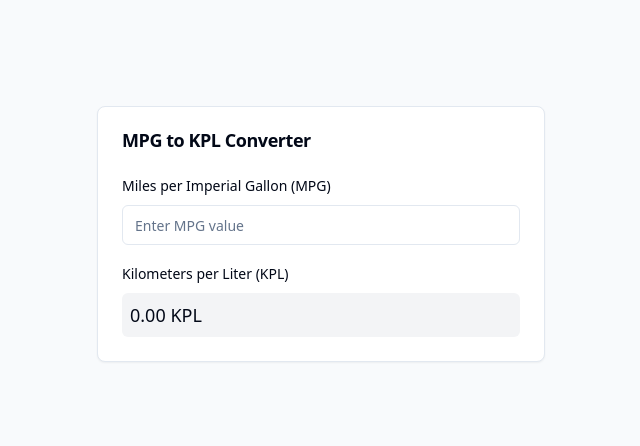
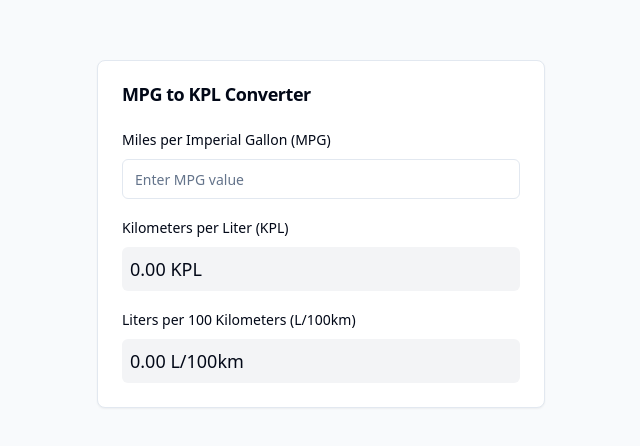
Before and after one commit to stevebiczyk/mpg-converter, a React (Vite) app: page / in a window 1280 px wide. Shown: the part 166-612 px from the top of the page, without its empty margins (319-959 px from the left). Built offline with nearby package versions, Linux system fonts and the light colour scheme.

Commit message:
added l/100km conversion to the application

```diff
--- a/src/components/MpgToKplConverter.jsx
+++ b/src/components/MpgToKplConverter.jsx
@@ -17,6 +17,16 @@ const MpgToKplConverter = () => {
     // Formula: MPG * (km/mile) / (L/gallon)
     const kpl = (mpgValue * MILES_TO_KM) / GALLONS_TO_LITERS;
     return kpl.toFixed(2);
+  };
+
+  // Calculate L/100km from MPG
+  const calculateLper100km = (mpgValue) => {
+    if (!mpgValue || isNaN(mpgValue)) return "";
+    // First convert to KPL
+    const kpl = (mpgValue * MILES_TO_KM) / GALLONS_TO_LITERS;
+    // Then convert to L/100km (L/100km = 100/KPL)
+    const lper100km = 100 / kpl;
+    return lper100km.toFixed(2);
   };
 
   const handleInputChange = (e) => {
@@ -49,6 +59,13 @@ const MpgToKplConverter = () => {
               {calculateKpl(mpg) || "0.00"} KPL
             </div>
           </div>
+
+          <div className="space-y-2">
+            <Label>Liters per 100 Kilometers (L/100km)</Label>
+            <div className="p-2 bg-gray-100 rounded-md text-lg font-medium">
+              {calculateLper100km(mpg) || "0.00"} L/100km
+            </div>
+          </div>
         </div>
       </CardContent>
     </Card>
```
